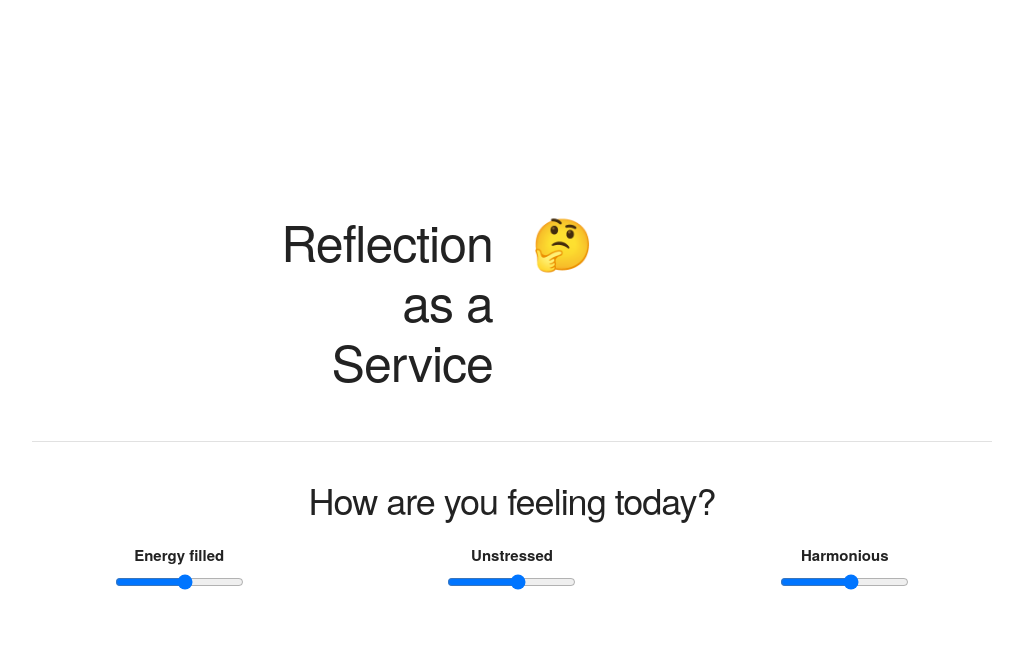
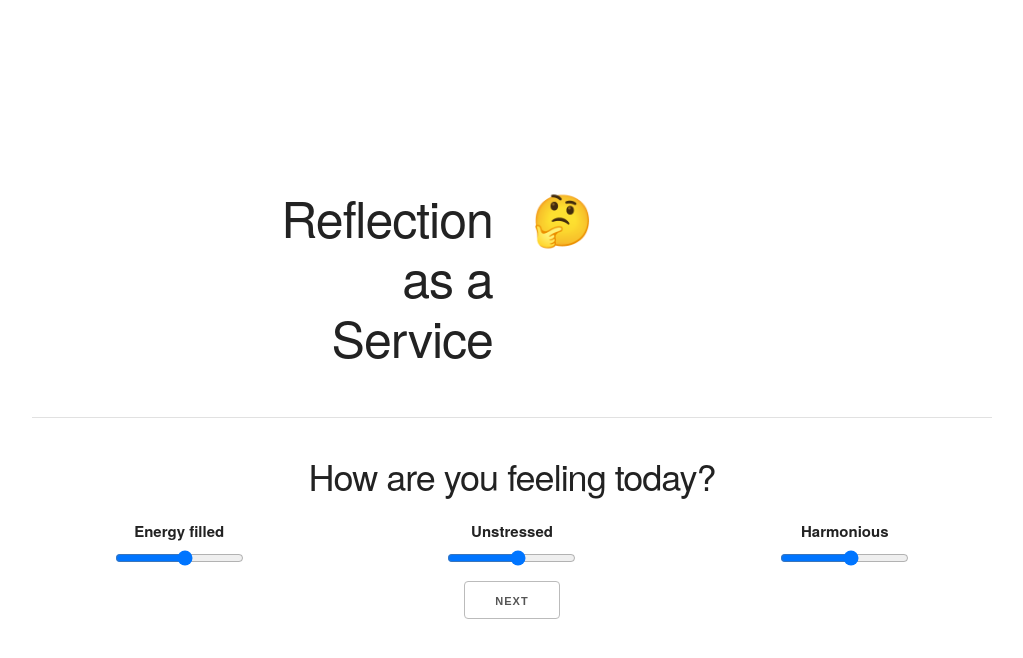
Before and after one commit to robin-persson/reflection-as-a-service, a plain HTML site: page index.html in a window 1280 px wide. Both pictures are taken after a click on the button "NEXT". Shown: the whole page, without its empty margins (128-1151 px from the left). Drawn offline with nearby package versions, Linux system fonts and the light colour scheme.

Commit message:
Add remaining transitions

```diff
--- a/index.html
+++ b/index.html
@@ -69,6 +69,12 @@
             <input type="range" id="harmonious" name="Harmonious" min="1" max="10" />
           </div>
         </div>
+
+        <div class="row">
+          <div class="twelve columns" style="text-align:center">
+            <button onClick="showOnly('qualitative-questions')">Next</button>
+          </div>
+        </div>
       </div>
 
       <div id="qualitative-questions" class="page" style="display:none">
```
